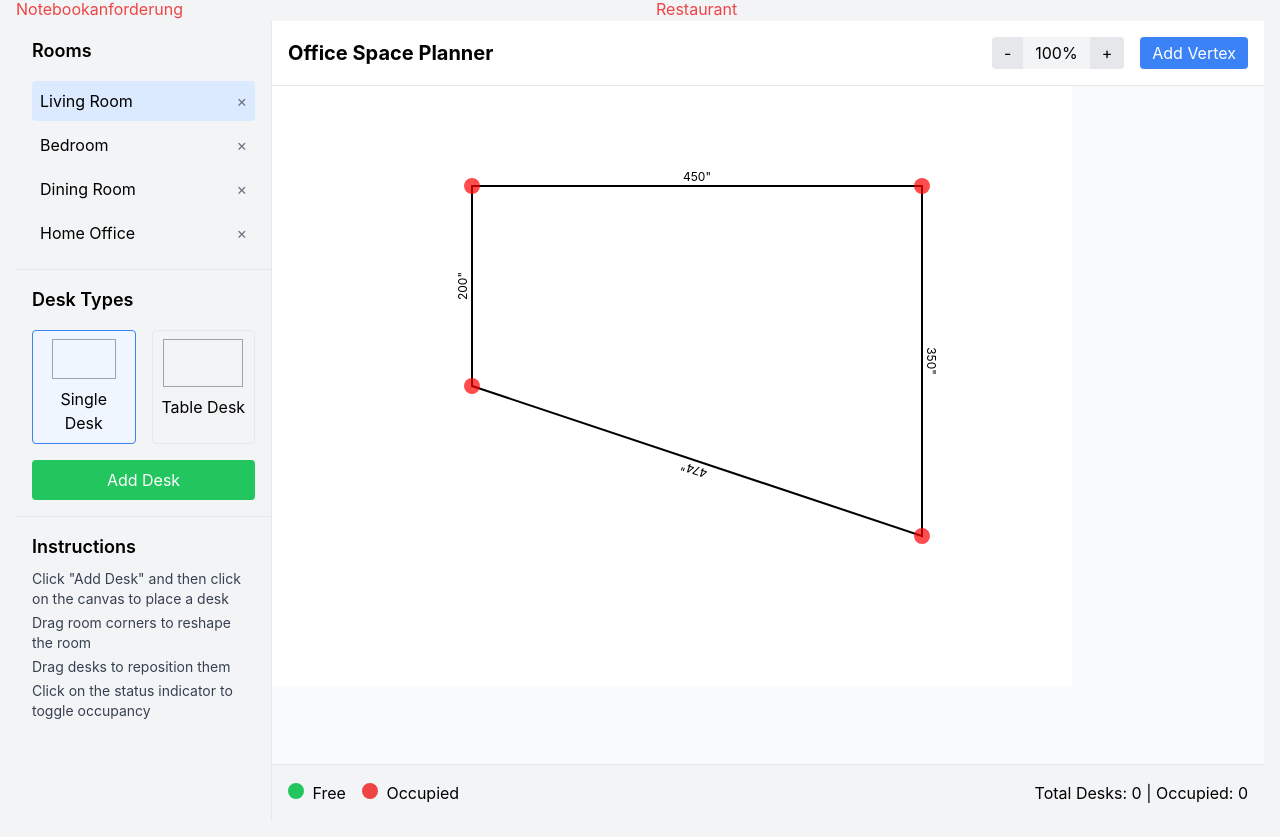
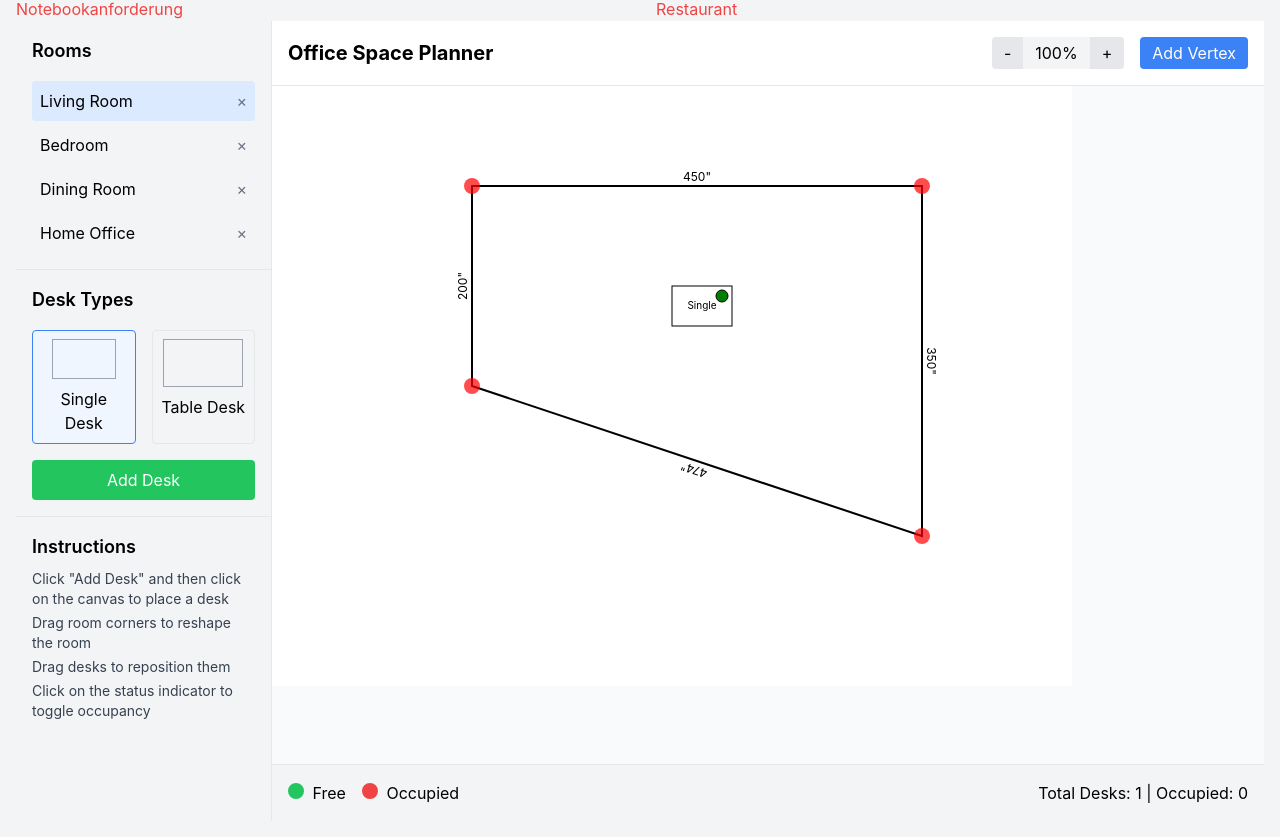
Before and after one commit to ellisabeta/bbb-lars, a React (Create React App) app in the folder frontend/: page / in a window 1280 px wide. Shown: the part 231-1068 px from the top of the page. Built offline with nearby package versions, Linux system fonts and the light colour scheme.

Commit message:
Added a default single desk

```diff
--- a/frontend/src/components/Map.tsx
+++ b/frontend/src/components/Map.tsx
@@ -126,6 +126,26 @@ const OfficeSpaceManagement: React.FC = () => {
     const getPolygonPoints = (): string => {
         return floorPlan.points.map(point => `${point.x},${point.y}`).join(' ');
     };
+
+    // Set default Desk
+    useEffect(() => {
+        setDesks((currentDesks) => {
+            const hasDefaultDesk = currentDesks.some(d => d.id === 1);
+            if (!hasDefaultDesk) {
+                const defaultDesk: Desk = {
+                    id: 1,
+                    x: 400,
+                    y: 200,
+                    width: 60,
+                    height: 40,
+                    type: 'single',
+                    occupied: false
+                };
+                return [...currentDesks, defaultDesk];
+            }
+            return currentDesks;
+        });
+    }, []);
 
     // Add desk to the floor plan
     const addDesk = (x: number, y: number): void => {
```
